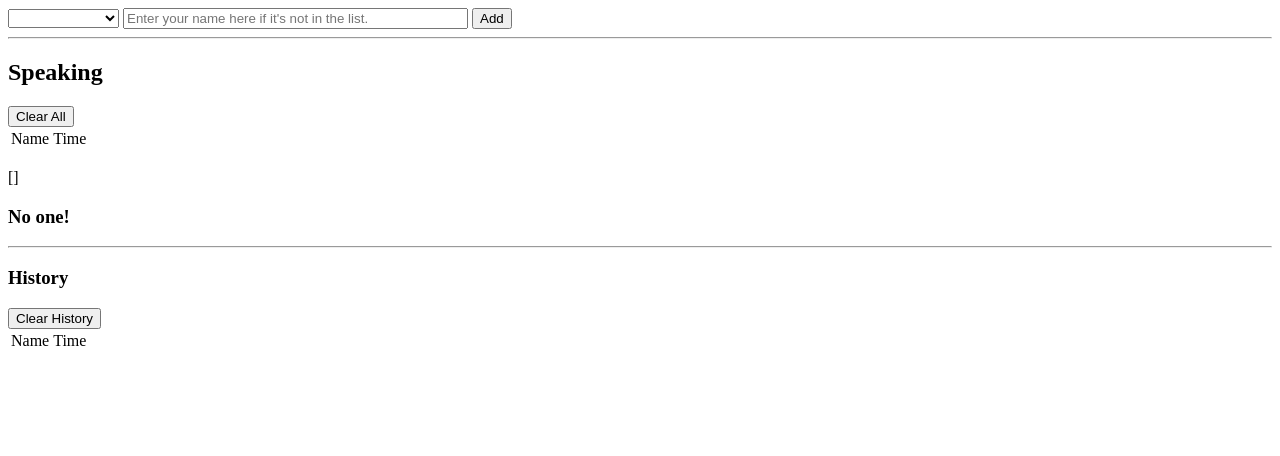
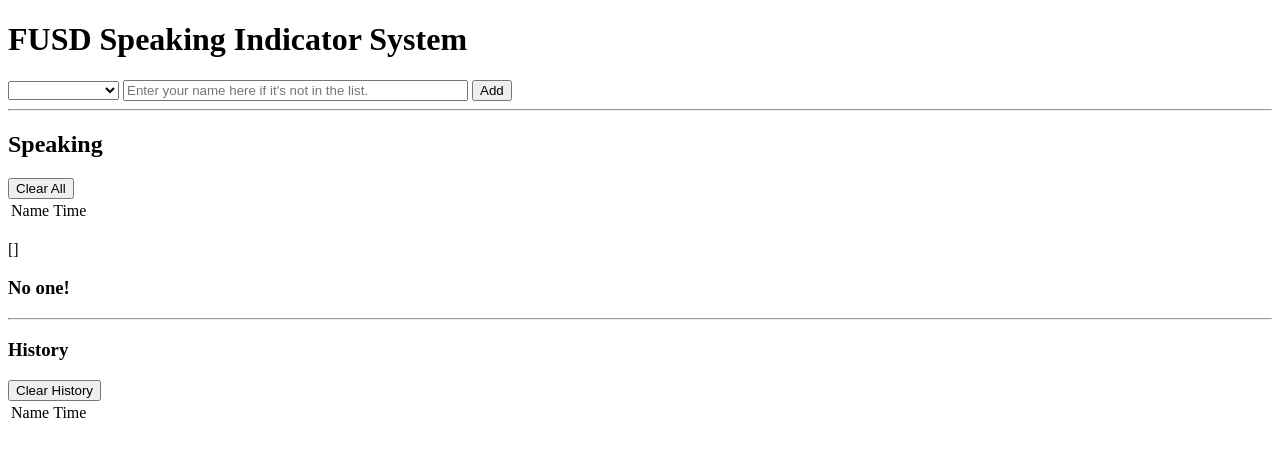
Before and after one commit to kzeng10/fusdvs, a website: page app/index.html in a window 1280 px wide. Drawn offline with nearby package versions, Linux system fonts and the light colour scheme; some packages are replaced by stand-ins of ours; no server answers.

Commit message:
changed start cmd

```diff
--- a/app/index.html
+++ b/app/index.html
@@ -3,7 +3,7 @@
 <head>
 	<meta charset="UTF-8">
 	<base href="/">
-	<title>Angular-Express Test App</title>
+	<title>FUSD Speaking Indicator System</title>
 	<script src="https://ajax.googleapis.com/ajax/libs/angularjs/1.3.12/angular.min.js"></script>
 	<script src="https://code.angularjs.org/1.3.12/angular-route.min.js"></script>
 	<script src="https://code.angularjs.org/1.3.12/angular-resource.min.js"></script>
@@ -24,6 +24,7 @@
 	</script>
 </head>
 <body ng-controller='TestCtrl'>
+	<h1>FUSD Speaking Indicator System</h1>
 	<div ng-view></div>
 </body>
 </html>
--- a/package.json
+++ b/package.json
@@ -37,7 +37,7 @@
 
   "private": true,
   "scripts": {
-    "start": "node index.js"
+    "start": "DEBUG=* nodemon index.js"
   },
   "main": "index.js"
 }
```
